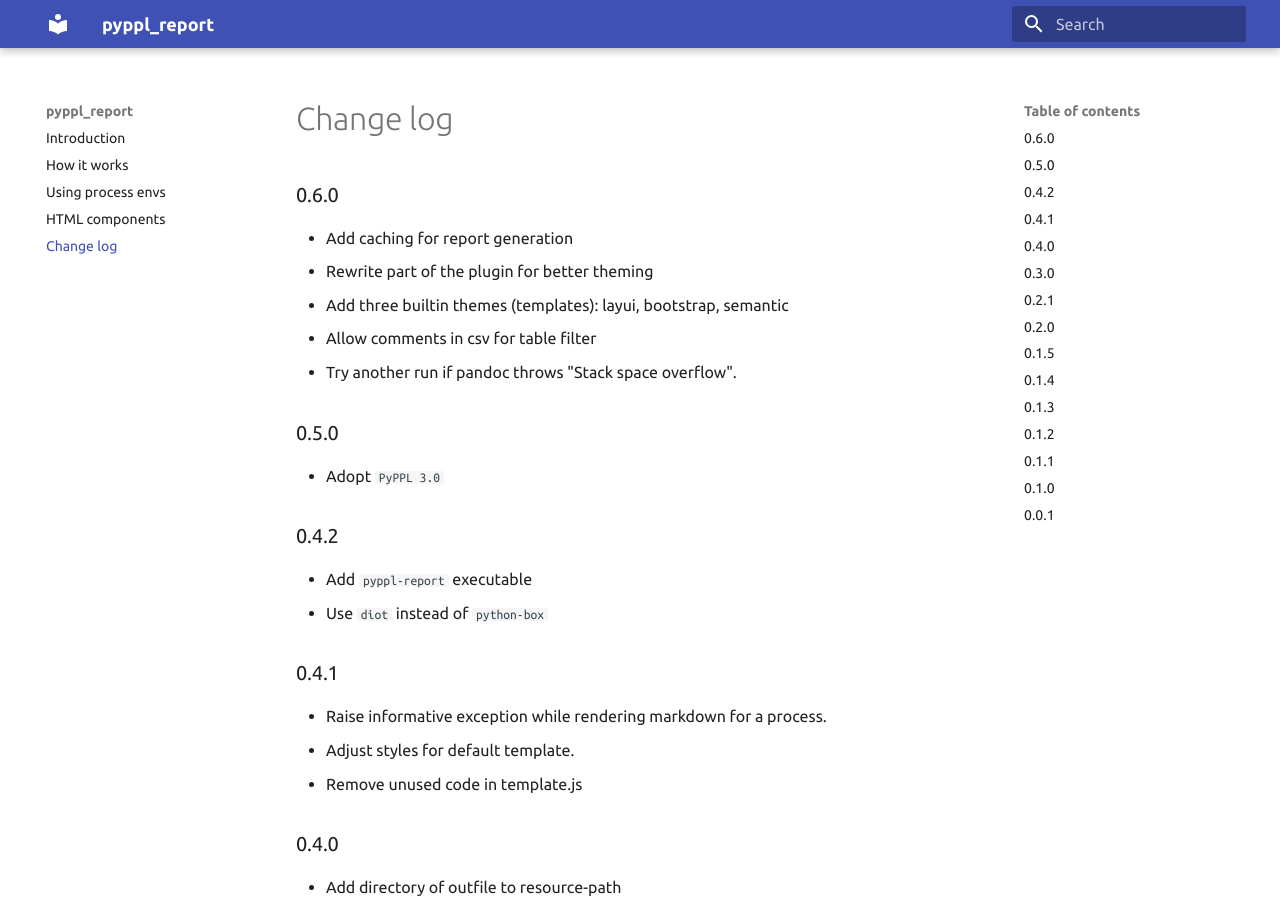
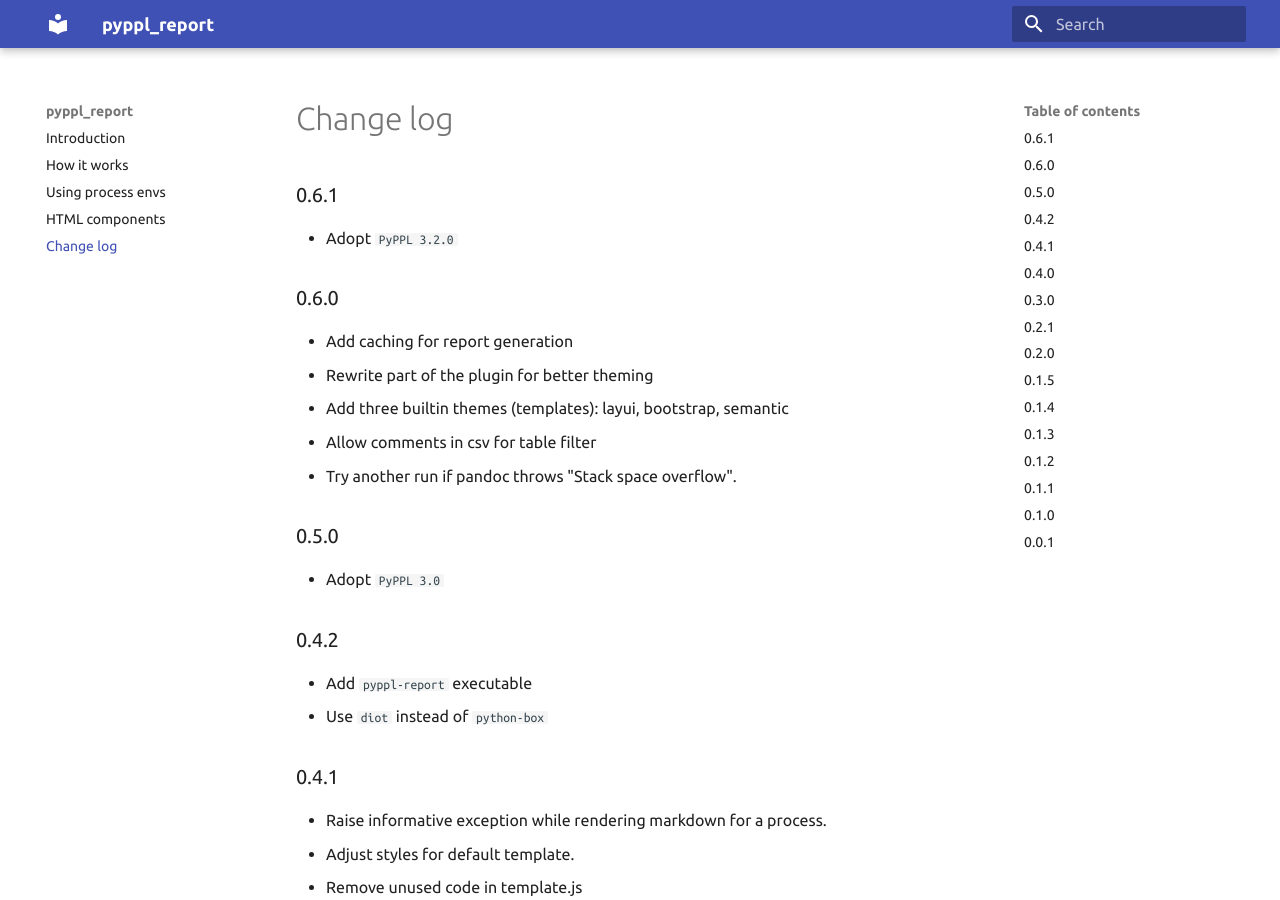
Before and after one commit to pwwang/pyppl_report, an MkDocs documentation site: the page built from docs/CHANGELOG.md, in a window 1280 px wide and 900 px high. Built offline with MkDocs 1.6.1 and Material for MkDocs 9.7.7, drawn with Linux system fonts in a browser that asks for light colours.

Commit message:
Update changelog

```diff
--- a/docs/CHANGELOG.md
+++ b/docs/CHANGELOG.md
@@ -1,3 +1,6 @@
+## 0.6.1
+- Adopt `PyPPL 3.2.0`
+
 ## 0.6.0
 - Add caching for report generation
 - Rewrite part of the plugin for better theming
```
